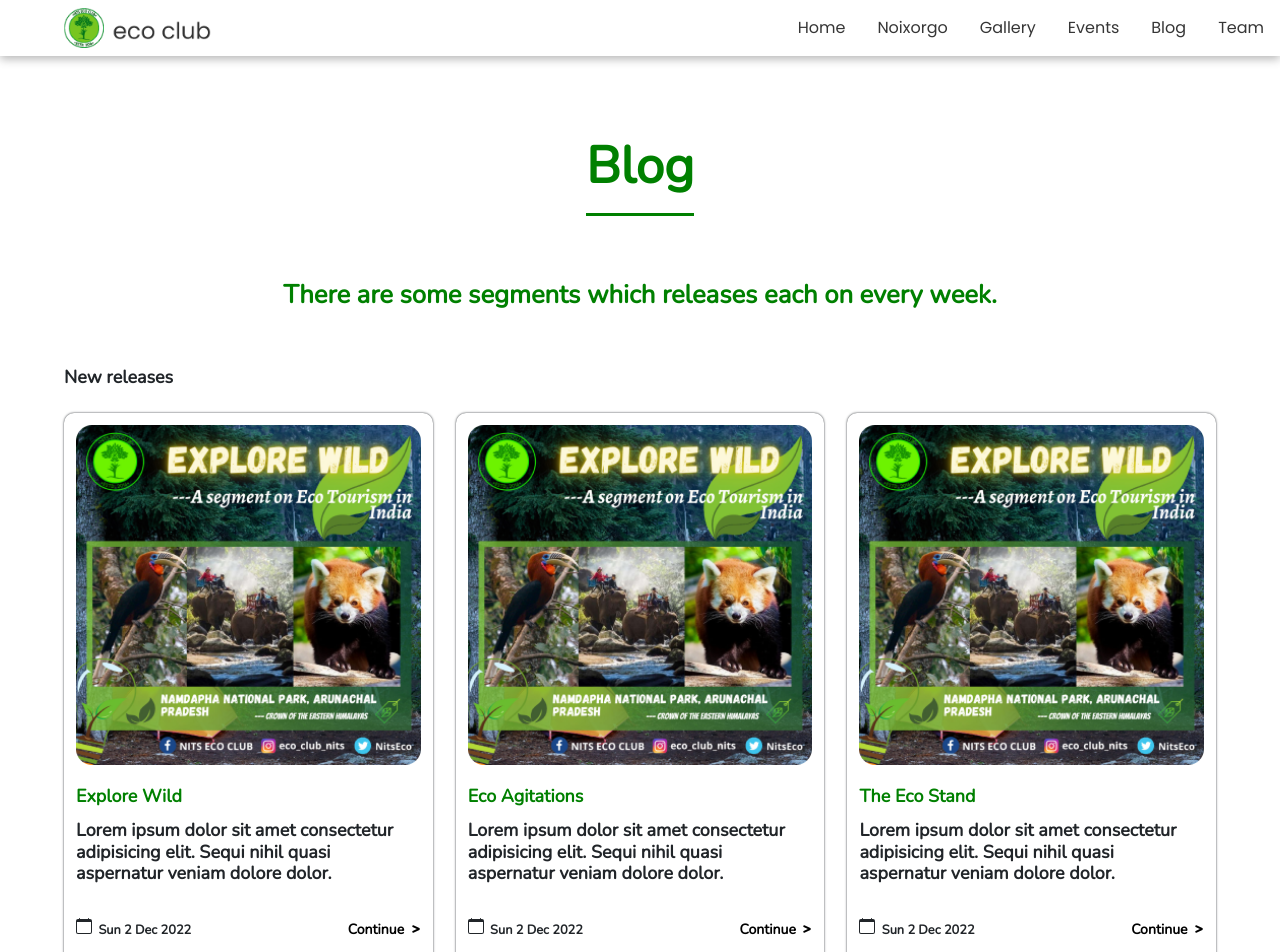
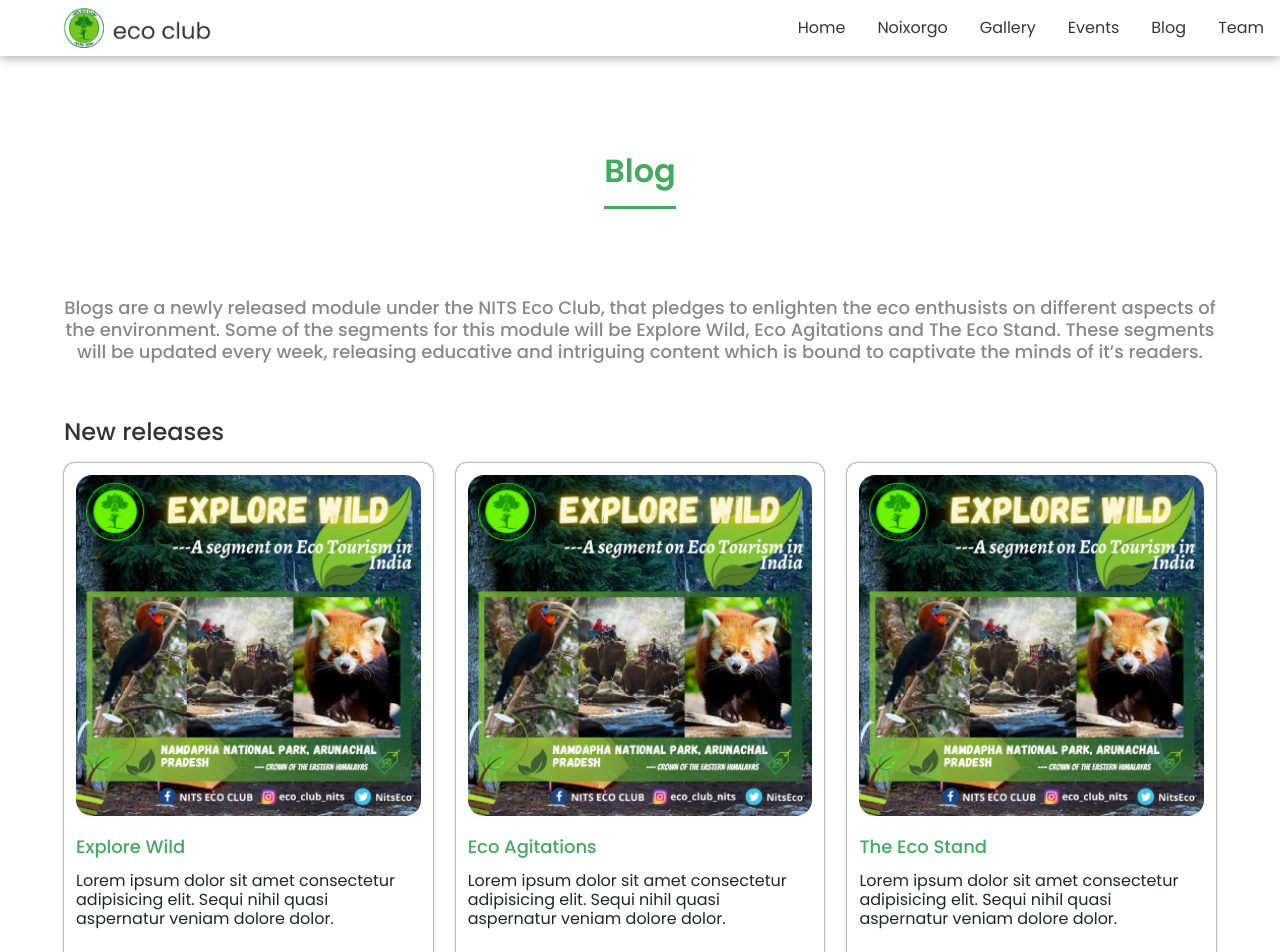
Before and after one commit to parthaxntn/Eco-club-website, a React (Create React App) app: page /blogs in a window 1280 px wide. Shown: the top 952 px of the page. Built offline with nearby package versions, Linux system fonts and the light colour scheme.

Commit message:
FIX: Changed some units from vw to rem in the main blogs page

```diff
--- a/src/pages/Blog/Blog.css
+++ b/src/pages/Blog/Blog.css
@@ -1,51 +1,55 @@
-.main-blog{
+.main-blog {
   width: 90%;
   margin: 0 auto;
   /* background-color: red; */
 }
-.blog-top{
-    margin: 10vh auto 7vh auto;
+.blog-top {
+  margin: 3rem auto 4.5rem auto;
   text-align: center;
 }
 
-.blog-top h1{
-    color: green;
+.blog-top h1 {
+  color: #43ab5f;
   padding-bottom: 2vh;
   display: inline-block;
   text-align: center;
-    border-bottom: 3px solid green;
-    font-size: 4vw;
-    font-family: 'Nunito', sans-serif;
+  border-bottom: 3px solid#43AB5F;
+  font-size: 2rem;
+  font-family: "Poppins", sans-serif;
   font-weight: 600;
+  margin-top: 3rem;
+  margin-bottom: 1rem;
 }
 
-.blog-heading{
+.blog-heading {
   text-align: center;
-    color: green;
-    font-size: 1vw;
+  color: #43ab5f;
+  font-size: 2rem;
   margin-bottom: 7vh;
 }
 
-.blog-heading h2{
-    font-family: 'Nunito', sans-serif;
-    font-weight: 600;
-    font-size: 2vw;
+.blog-heading h2 {
+  font-family: "Poppins", sans-serif;
+  font-weight: 500;
+  color: #888888;
+  font-size: 1.125rem;
 }
 
-.blog-container h3{
-    margin-bottom: 3vh;
-    font-family: 'Nunito', sans-serif;
-    font-weight: 600;
-    font-size: 1.4vw;
+.blog-container h3 {
+  color: #333333;
+  font-family: "Poppins", sans-serif;
+  font-weight: 500;
+  font-size: 1.5rem;
+  margin-bottom: 1rem;
 }
 
-.blog-list{
+.blog-list {
   display: flex;
   justify-content: space-between;
   margin-bottom: 50vh;
 }
 
-.blog-indi{
+.blog-indi {
   width: 32%;
   padding: 1.5vh;
   /* background-color: red; */
@@ -54,69 +58,78 @@
   transition: all 0.2s ease-in-out;
 }
 
-.blog-indi img{
+.blog-indi img {
   width: 100%;
   object-fit: contain;
   margin-bottom: 1vh;
 }
 
-.blog-indi h4{
+.blog-indi h4 {
   margin: 1vw 0;
-    font-family: 'Nunito', sans-serif;
-    font-weight: 600;
+  font-family: "Poppins", sans-serif;
+  font-weight: 500;
+  font-size: 1.125rem;
 }
 
-.blog-indi h5{
-    font-family: 'Nunito', sans-serif;
-    font-weight: 600;
+.blog-indi h5 {
+  font-family: "Poppins", sans-serif;
+  font-weight: 400;
+  font-size: 1rem;
 }
 
-.blog-cont-short{
+.blog-cont-short {
   margin-bottom: 3vh;
   font-size: 1.4vw;
 }
 
-.date-continue{
+.date-continue {
   display: flex;
   justify-content: space-between;
   align-items: baseline;
+  color: #555555;
+  font-size: 1rem;
+  font-weight: 400;
 }
 
-.bsca{
+.bsca {
   display: flex;
   align-items: baseline;
 }
 
-.bsca h5{
-    font-family: 'Nunito', sans-serif;
-    font-weight: 600;
+.bsca h5 {
+  font-family: "Poppins", sans-serif;
+  color: #555555;
+  font-size: 1rem;
+  font-weight: 400;
 }
 
-.greaterthan{
-    margin-left: .4rem;
+.greaterthan {
+  margin-left: 0.4rem;
+  color: #555555;
 }
 
-.date-blog-pub{
-    font-size: 1vw;
+.date-blog-pub {
+  color: #555555;
+  font-size: 1rem;
 }
 
-.blog-indi-title{
+.blog-indi-title {
   font-size: 1.4vw;
-    color: green;
+  color: #43ab5f;
 }
 
-.blog-indi:hover{
+.blog-indi:hover {
   transform: translateY(-1vh);
 }
 
-.blog-detail{
+.blog-detail {
   width: 65%;
   margin-left: auto;
   margin-right: auto;
   /* background-color: red; */
 }
 
-.img-blog-detail{
+.img-blog-detail {
   width: 30vw;
   /* height: 30vw; */
   overflow: hidden;
@@ -124,119 +137,116 @@
   margin-right: auto;
 }
 
-.img-blog-detail h1{
+.img-blog-detail h1 {
   font-size: 3vw;
-    color: green;
-    font-family: 'Nunito', sans-serif;
+  color: #43ab5f;
+  font-family: "Poppins", sans-serif;
   font-weight: 600;
   text-align: center;
   margin: 2.5vw 0;
 }
 
-.img-blog-detail img{
+.img-blog-detail img {
   width: 100%;
   height: 100%;
 }
 
-.bsca-blog-detail{
+.bsca-blog-detail {
   margin: 3.5vw 0 0vw 0;
 }
 
-.blog-detail h2{
+.blog-detail h2 {
   font-size: 1.7vw;
   line-height: 1.6;
-    font-family: 'Nunito', sans-serif;
+  font-family: "Poppins", sans-serif;
   font-weight: 500;
   margin: 1vw 0 1.5vw 0;
   padding-bottom: 4vw;
 }
 
-.bsca h4{
-    font-size: 1.1vw;
+.bsca h4 {
+  color: #555555;
+  font-size: 1rem;
+  font-weight: 400;
 }
 
-@media only screen and (max-width:660px){
-    .blog-top{
-        margin-top:7vh;
-        margin-bottom: 4vh;
-    }
-
-    .blog-heading{
+@media only screen and (max-width: 660px) {
+  .blog-heading {
     font-size: 3vw;
     margin-bottom: 5vh;
   }
 
-    .blog-container h3{
+  .blog-container h3 {
     margin-bottom: 1.5vh;
     font-size: 2.8vw;
   }
 
-    .date-blog-pub{
+  .date-blog-pub {
     font-size: 4vw;
   }
 
-    .blog-top h1{
-        font-size: 10vw;
+  .blog-top h1 {
+    font-size: 2rem;
     padding-bottom: 1vh;
   }
 
-    .blog-heading h2{
+  .blog-heading h2 {
     font-size: 4vw;
   }
 
-    .main-blog{
+  .main-blog {
     width: 95%;
   }
 
-    .blog-list{
+  .blog-list {
     flex-direction: column;
   }
 
-    .blog-indi{
+  .blog-indi {
     min-width: 100%;
-        margin:1rem auto;
+    margin: 1rem auto;
   }
 
-    .blog-indi-title{
+  .blog-indi-title {
     font-size: 5vw;
     margin: 3vw 0 !important;
   }
 
-    .bsca h4{
+  .bsca h4 {
     font-size: 4vw;
   }
 
-    .blog-cont-short{
+  .blog-cont-short {
     margin-bottom: 3vh;
     font-size: 3.4vw;
   }
 
-    .blog-detail{
+  .blog-detail {
     width: 78%;
   }
 
-    .img-blog-detail h1{
+  .img-blog-detail h1 {
     font-size: 5.5vw;
-        margin:4.5vw 0;
+    margin: 4.5vw 0;
   }
 
-    .img-blog-detail{
+  .img-blog-detail {
     width: 55vw;
   }
 
-    .bsca-blog-detail{
+  .bsca-blog-detail {
     margin: 6vw 0 3vw 0;
   }
 
-    .bsca-blog-detail h5{
+  .bsca-blog-detail h5 {
     font-size: 3vw;
     /* padding-bottom: 100vw; */
   }
 
-    .bscal{
+  .bscal {
     width: 3.5vw;
   }
-    .blog-detail h2{
+  .blog-detail h2 {
     font-size: 3.4vw;
     padding-bottom: 8vw;
   }
--- a/src/pages/Blog/Blog.jsx
+++ b/src/pages/Blog/Blog.jsx
@@ -1,9 +1,9 @@
-import React from 'react'
-import './Blog.css'
-import { Blogdata } from './Dataset';
-import { BsCalendar } from 'react-icons/bs'
-import { FaGreaterThan } from 'react-icons/fa'
-import { Link } from 'react-router-dom';
+import React from "react";
+import "./Blog.css";
+import { Blogdata } from "./Dataset";
+import { BsCalendar } from "react-icons/bs";
+import { FaGreaterThan } from "react-icons/fa";
+import { Link } from "react-router-dom";
 // import { Link } from 'react-router-dom';
 const Blog = () => {
   return (
@@ -14,27 +14,32 @@ const Blog = () => {
         </div>
 
         <div className="blog-heading">
-                    <h2>There are some segments which releases each on every week.</h2>
+          <h2>
+            Blogs are a newly released module under the NITS Eco Club, that
+            pledges to enlighten the eco enthusists on different aspects of the
+            environment. Some of the segments for this module will be Explore
+            Wild, Eco Agitations and The Eco Stand. These segments will be
+            updated every week, releasing educative and intriguing content which
+            is bound to captivate the minds of it’s readers.
+          </h2>
         </div>
 
         <div className="blog-container">
           <h3>New releases</h3>
 
           <div className="blog-list">
-
             {Blogdata.map((item) => {
               return (
                 <div className="blog-indi" key={item.id}>
                   <img src={item.img} alt={item.title} />
-                                    <h4 className='blog-indi-title'>{item.title}</h4>
-                                    <h5 className='blog-cont-short'>{item.content}</h5>
+                  <h4 className="blog-indi-title">{item.title}</h4>
+                  <h5 className="blog-cont-short">{item.content}</h5>
 
                   <div className="date-continue">
-                                        <div className='bsca'>
-                                            <BsCalendar /> <h5 className='greaterthan date-blog-pub'>{item.date}</h5>
+                    <div className="bsca">
+                      <BsCalendar />{" "}
+                      <h5 className="greaterthan date-blog-pub">{item.date}</h5>
                     </div>
-
-
 
                     <Link to={`/blog/${item.id}`}>
                       <div className="bsca">
@@ -50,8 +55,7 @@ const Blog = () => {
         </div>
       </div>
     </>
+  );
+};
 
-    )
-}
-
-export default Blog
+export default Blog;
```
Lines whose indentation alone changed are shown as unchanged.
